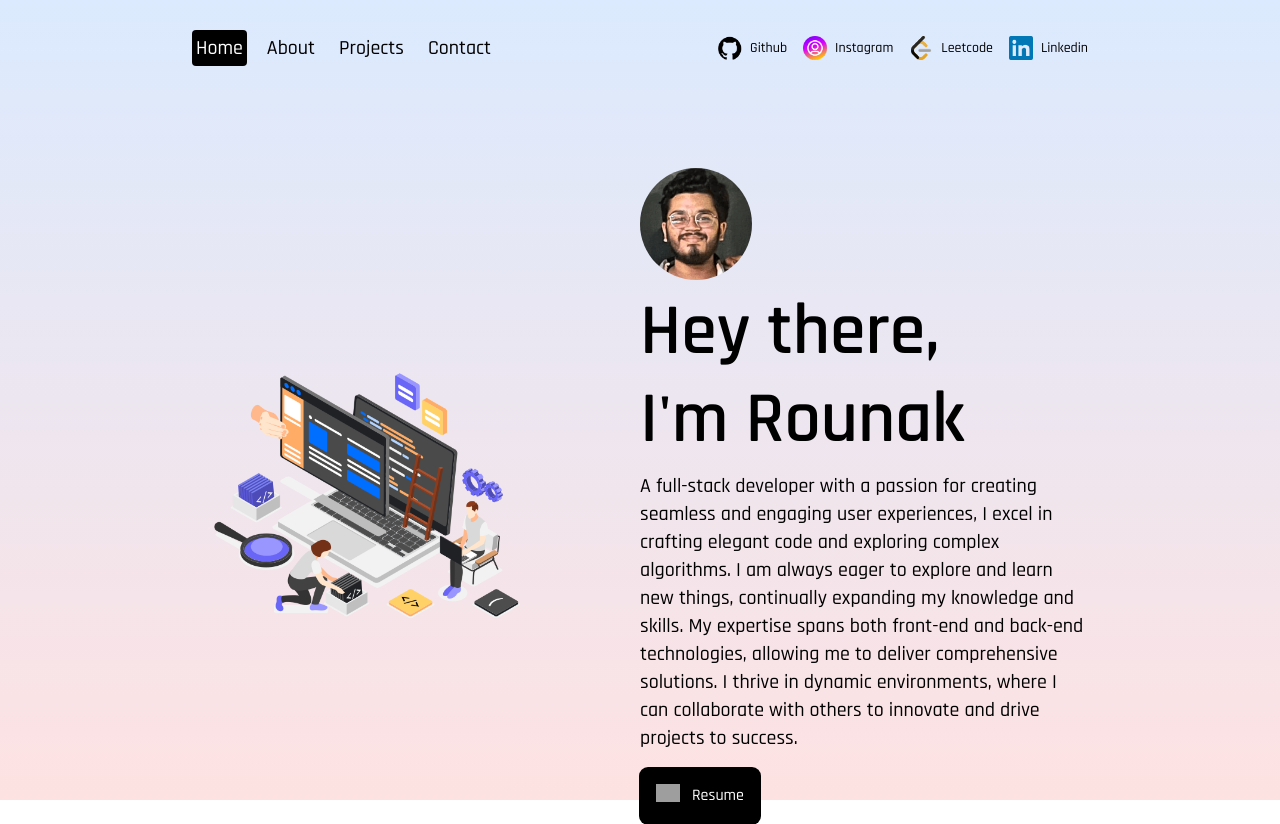
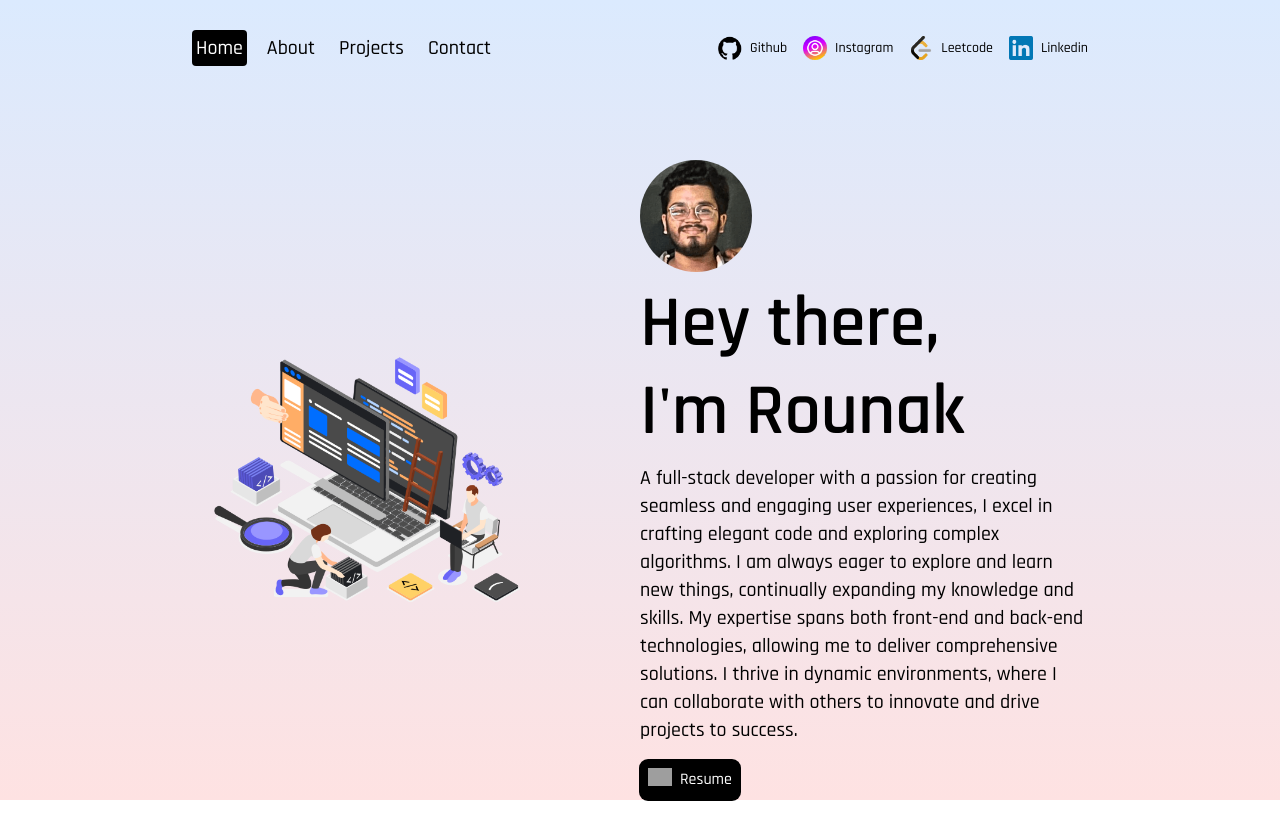
Before and after one commit to Rounakgupta2305/My-Portfolio, a Next.js app: page / in a window 1280 px wide. After the commit the page ends 800 px from the top, so only its background shows below. Built offline with nearby package versions, Linux system fonts and the light colour scheme; grey boxes are pictures that could not be loaded.

Commit message:
Update page.jsx

```diff
--- a/src/app/page.jsx
+++ b/src/app/page.jsx
@@ -15,7 +15,7 @@ const Homepage = () => {
       animate={{ y: "0%" }}
       transition={{ duration: 1 }}
     >
-      <div className="h-full flex flex-col pt-20 sm:pt-20 md:pt-28 lg:pt-24 gap-10 justify-between lg:flex-row px-4 sm:px-10 md:px-12 lg:px-20 xl:px-48">
+      <div className="h-full flex flex-col pt-20 sm:pt-20 md:pt-28 lg:pt-16 gap-10 justify-between lg:flex-row px-4 sm:px-10 md:px-12 lg:px-20 xl:px-48">
 
         <div className="h-0 lg:h-full lg:w-2/5 relative hidden lg:block">
           <Image src="/him.png" alt="" fill className="object-contain" />
@@ -43,7 +43,7 @@ const Homepage = () => {
           </p>
           {/* BUTTONS */}
           <div className="w-full">
-            <button className="p-4 flex gap-3 rounded-lg ring-1 ring-black bg-black text-white" onClick={handleResumeClick}>
+            <button className="p-2 flex gap-2 rounded-lg ring-1 ring-black bg-black text-white" onClick={handleResumeClick}>
               <Image src="/download.png" alt="" width={24} height={24} />
               Resume
             </button>
```
